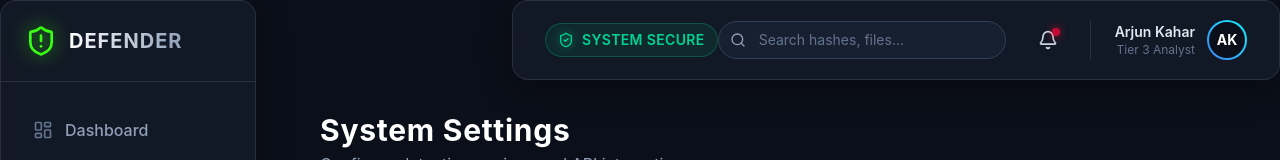
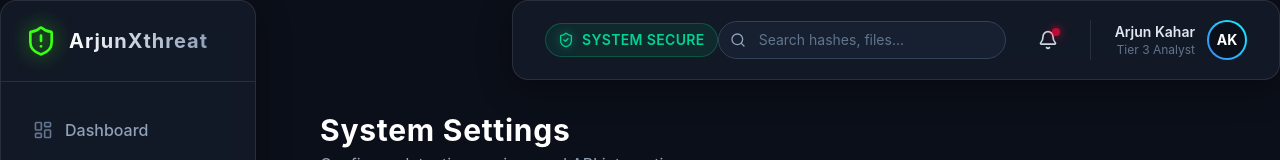
Before and after one commit to arjunkahar02111-alt/maleware, a React (Vite) app in the folder frontend/: page /settings in a window 1280 px wide. Shown: the top 160 px of the page. Built offline with nearby package versions, Linux system fonts and the light colour scheme.

Commit message:
Update Sidebar.tsx

```diff
--- a/frontend/src/components/layout/Sidebar.tsx
+++ b/frontend/src/components/layout/Sidebar.tsx
@@ -23,7 +23,7 @@ export function Sidebar() {
           <ShieldAlert className="w-8 h-8 text-neonGreen drop-shadow-[0_0_10px_rgba(57,255,20,0.8)]" />
         </div>
         <h1 className="text-xl font-bold tracking-wider bg-gradient-to-r from-white to-slate-400 bg-clip-text text-transparent">
-          DEFENDER
+          ArjunXthreat
         </h1>
       </div>
 
```
